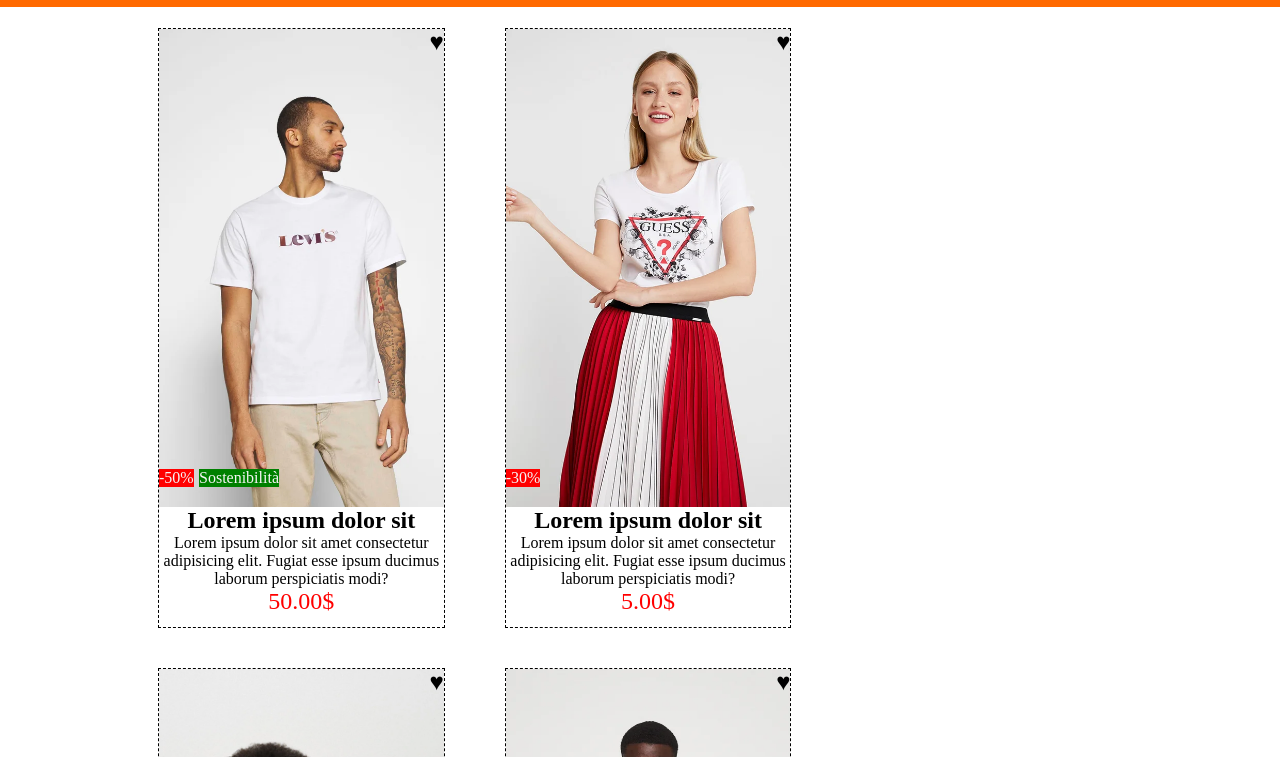
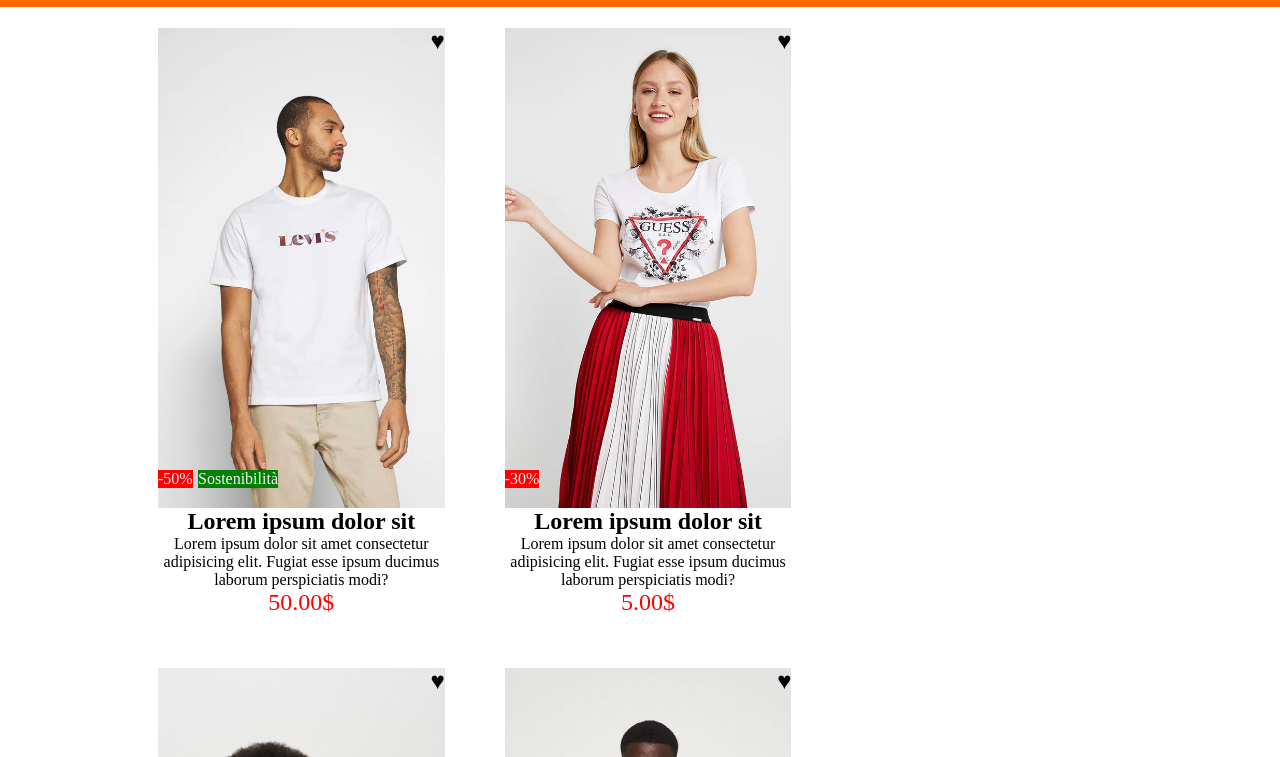
Before and after one commit to Ericdid/html-css-boolando, a plain HTML site: page index.html in a window 1280 px wide. Shown: the part 43-800 px from the top of the page. Drawn offline with Linux system fonts and the light colour scheme.

Commit message:
Update style.css

```diff
--- a/style.css
+++ b/style.css
@@ -48,7 +48,6 @@ main {
 .card {
   width: 28%;
   height: 600px;
-  border: 1px dashed black;
   margin: 20px 30px;
 }
 
```
